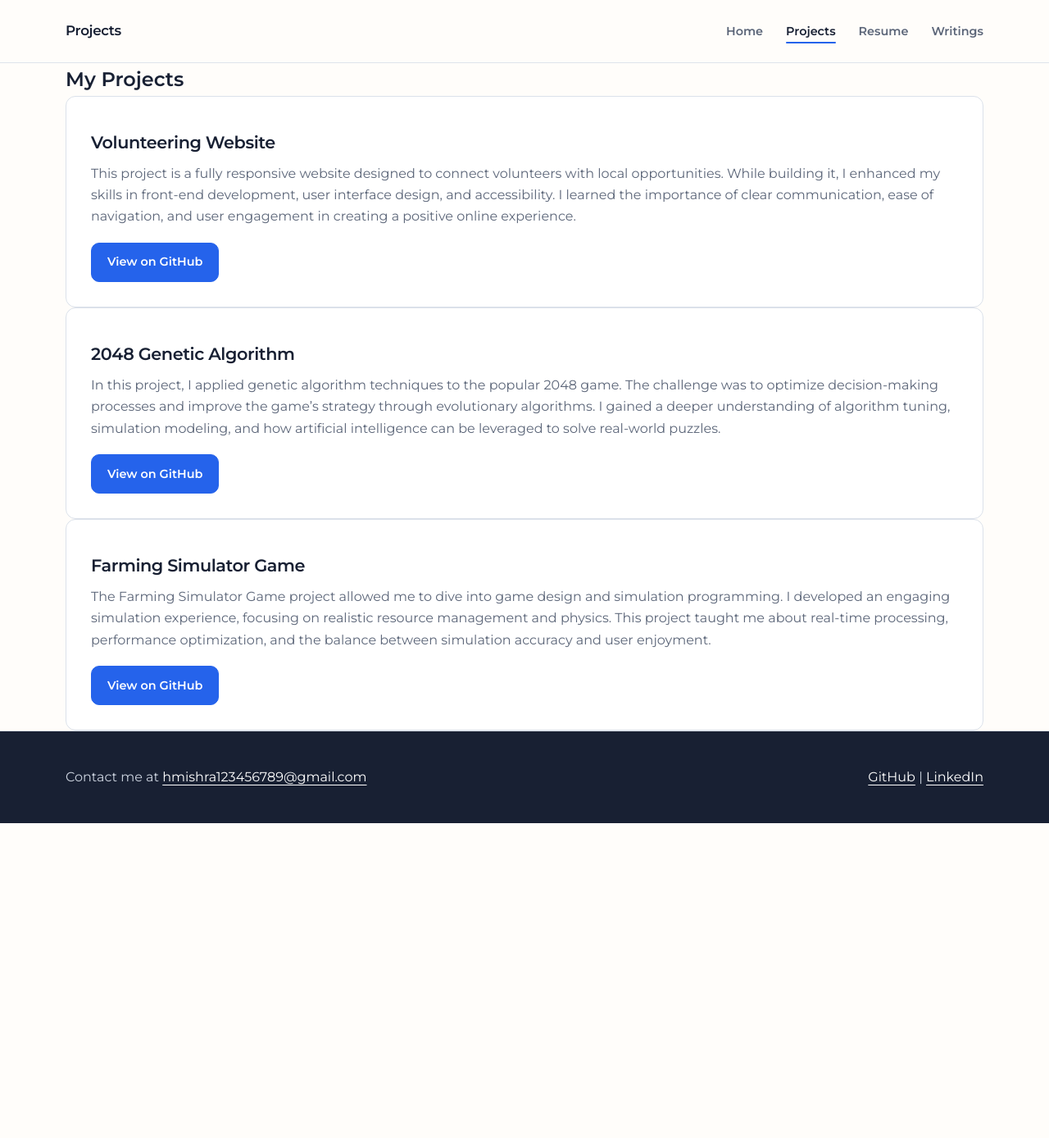
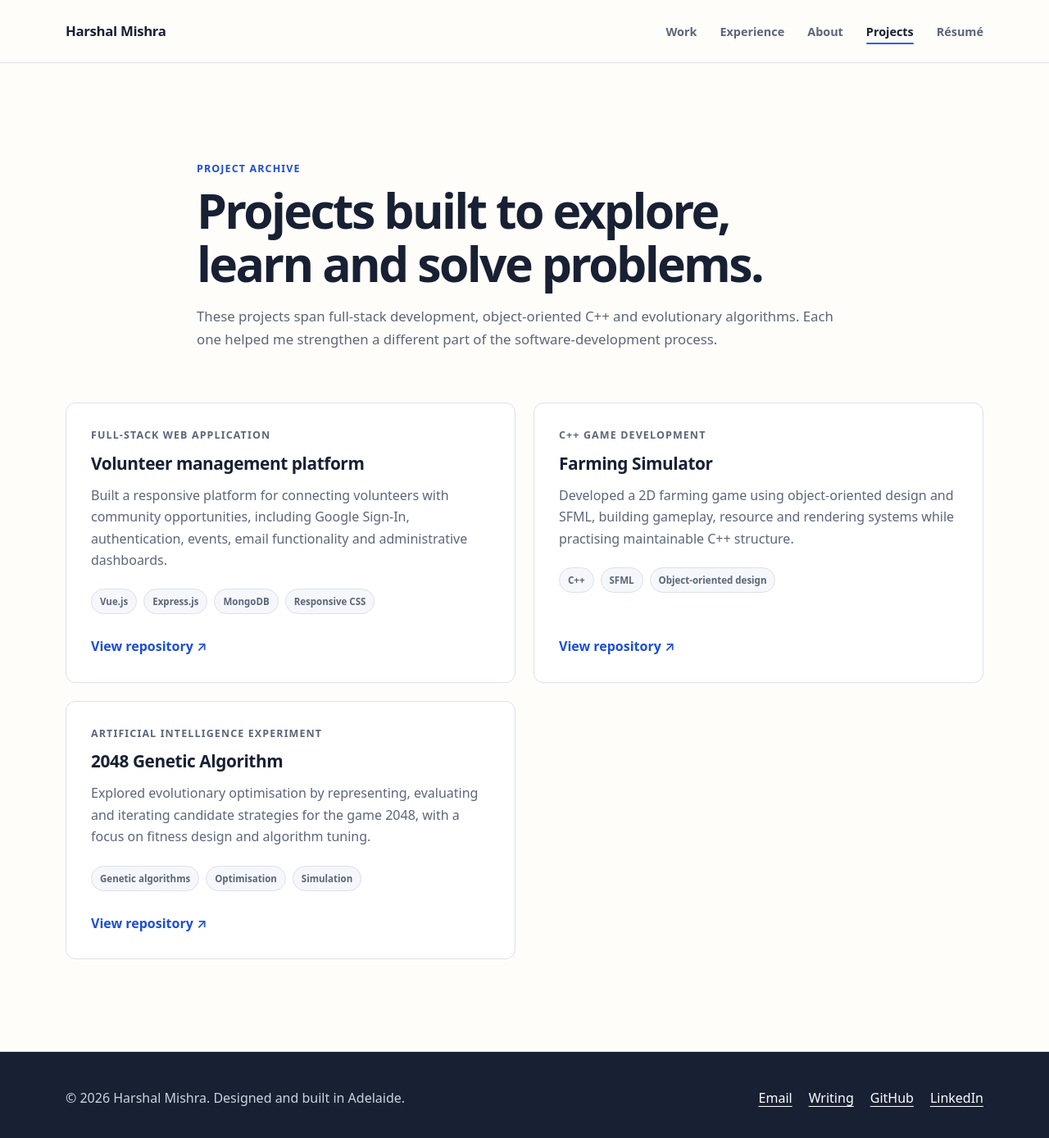
Before and after one commit to Harshalhellow/Harshalhellow.github.io, a plain HTML site: page projects.html in a window 1280 px wide. Shown: the whole page at 82% size. Before the commit the page ends 1004 px from the top, so only its background shows below. Drawn offline with Linux system fonts and the light colour scheme.

Commit message:
chore: polish copy, assets and metadata

```diff
--- a/projects.html
+++ b/projects.html
@@ -3,76 +3,139 @@
   <head>
     <meta charset="UTF-8" />
     <meta name="viewport" content="width=device-width, initial-scale=1" />
-    <title>Projects | Harshal Mishra Portfolio</title>
-    <link rel="preconnect" href="https://fonts.googleapis.com" />
-    <link rel="preconnect" href="https://fonts.gstatic.com" crossorigin />
-    <link
-      href="https://fonts.googleapis.com/css2?family=Montserrat:wght@400;600&display=swap"
-      rel="stylesheet"
+    <title>Projects | Harshal Mishra</title>
+    <meta
+      name="description"
+      content="Selected software engineering, full-stack development and artificial intelligence projects by Harshal Mishra."
     />
-    <link rel="stylesheet" href="styleshet.css" />
+    <meta name="theme-color" content="#fffdfa" />
+    <link rel="canonical" href="https://harshalhellow.github.io/projects.html" />
+    <link rel="stylesheet" href="styles.css" />
   </head>
   <body>
-    <header>
-      <div class="container header-container">
-        <h1>Projects</h1>
-        <nav>
+    <a class="skip-link" href="#main-content">Skip to main content</a>
+
+    <header class="site-header">
+      <div class="container nav-container">
+        <a class="brand" href="index.html" aria-label="Harshal Mishra, home">
+          Harshal Mishra
+        </a>
+        <nav aria-label="Primary navigation">
           <ul>
-            <li><a href="index.html">Home</a></li>
-            <li><a href="projects.html" class="active">Projects</a></li>
-            <li><a href="resume.html">Resume</a></li>
-            <li><a href="writings.html">Writings</a></li>
+            <li><a href="index.html#work">Work</a></li>
+            <li><a href="index.html#experience">Experience</a></li>
+            <li><a href="index.html#about">About</a></li>
+            <li><a href="projects.html" aria-current="page">Projects</a></li>
+            <li><a href="resume.html">Résumé</a></li>
           </ul>
         </nav>
       </div>
     </header>
 
-    <section id="projects">
-      <div class="container">
-        <h2>My Projects</h2>
-
-        <div class="project">
-          <h3>Volunteering Website</h3>
+    <main id="main-content">
+      <section class="page-hero">
+        <div class="container page-heading">
+          <p class="eyebrow">Project archive</p>
+          <h1>Projects built to explore, learn and solve problems.</h1>
           <p>
-            This project is a fully responsive website designed to connect volunteers with local opportunities. While building it, I enhanced my skills in front-end development, user interface design, and accessibility. I learned the importance of clear communication, ease of navigation, and user engagement in creating a positive online experience.
-          </p>
-          <p>
-            <a href="https://github.com/Harshalhellow/VolunteeringWebsite" target="_blank" class="btn">View on GitHub</a>
+            These projects span full-stack development, object-oriented C++ and
+            evolutionary algorithms. Each one helped me strengthen a different part of
+            the software-development process.
           </p>
         </div>
+      </section>
 
-        <div class="project">
-          <h3>2048 Genetic Algorithm</h3>
-          <p>
-            In this project, I applied genetic algorithm techniques to the popular 2048 game. The challenge was to optimize decision-making processes and improve the game’s strategy through evolutionary algorithms. I gained a deeper understanding of algorithm tuning, simulation modeling, and how artificial intelligence can be leveraged to solve real-world puzzles.
-          </p>
-          <p>
-            <a href="https://github.com/Harshalhellow/GenticAlgorithim2048" target="_blank" class="btn">View on GitHub</a>
-          </p>
+      <section class="page-section" aria-label="Project list">
+        <div class="container content-grid">
+          <article class="project">
+            <p class="card-label">Full-stack web application</p>
+            <h3>Volunteer management platform</h3>
+            <p>
+              Built a responsive platform for connecting volunteers with community
+              opportunities, including Google Sign-In, authentication, events, email
+              functionality and administrative dashboards.
+            </p>
+            <ul class="tag-list">
+              <li>Vue.js</li>
+              <li>Express.js</li>
+              <li>MongoDB</li>
+              <li>Responsive CSS</li>
+            </ul>
+            <a
+              class="card-link"
+              href="https://github.com/Harshalhellow/VolunteeringWebsite"
+              target="_blank"
+              rel="noopener noreferrer"
+              >View repository <span aria-hidden="true">↗</span></a
+            >
+          </article>
+
+          <article class="project">
+            <p class="card-label">C++ game development</p>
+            <h3>Farming Simulator</h3>
+            <p>
+              Developed a 2D farming game using object-oriented design and SFML,
+              building gameplay, resource and rendering systems while practising
+              maintainable C++ structure.
+            </p>
+            <ul class="tag-list">
+              <li>C++</li>
+              <li>SFML</li>
+              <li>Object-oriented design</li>
+            </ul>
+            <a
+              class="card-link"
+              href="https://github.com/Harshalhellow/Farming-Simulator-Game-"
+              target="_blank"
+              rel="noopener noreferrer"
+              >View repository <span aria-hidden="true">↗</span></a
+            >
+          </article>
+
+          <article class="project">
+            <p class="card-label">Artificial intelligence experiment</p>
+            <h3>2048 Genetic Algorithm</h3>
+            <p>
+              Explored evolutionary optimisation by representing, evaluating and
+              iterating candidate strategies for the game 2048, with a focus on
+              fitness design and algorithm tuning.
+            </p>
+            <ul class="tag-list">
+              <li>Genetic algorithms</li>
+              <li>Optimisation</li>
+              <li>Simulation</li>
+            </ul>
+            <a
+              class="card-link"
+              href="https://github.com/Harshalhellow/GenticAlgorithim2048"
+              target="_blank"
+              rel="noopener noreferrer"
+              >View repository <span aria-hidden="true">↗</span></a
+            >
+          </article>
         </div>
-
-        <div class="project">
-          <h3>Farming Simulator Game</h3>
-          <p>
-            The Farming Simulator Game project allowed me to dive into game design and simulation programming. I developed an engaging simulation experience, focusing on realistic resource management and physics. This project taught me about real-time processing, performance optimization, and the balance between simulation accuracy and user enjoyment.
-          </p>
-          <p>
-            <a href="https://github.com/Harshalhellow/Farming-Simulator-Game-" target="_blank" class="btn">View on GitHub</a>
-          </p>
-        </div>
-      </div>
-    </section>
+      </section>
+    </main>
 
     <footer>
       <div class="container footer-container">
-        <p>
-          Contact me at
-          <a href="mailto:hmishra123456789@gmail.com">hmishra123456789@gmail.com</a>
-        </p>
-        <p>
-          <a href="https://github.com/Harshalhellow" target="_blank">GitHub</a> |
-          <a href="https://www.linkedin.com/in/harshal-mishra-507b77187/" target="_blank">LinkedIn</a>
-        </p>
+        <p>© 2026 Harshal Mishra. Designed and built in Adelaide.</p>
+        <div class="footer-links">
+          <a href="mailto:hmishra123456789@gmail.com">Email</a>
+          <a href="writings.html">Writing</a>
+          <a
+            href="https://github.com/Harshalhellow"
+            target="_blank"
+            rel="noopener noreferrer"
+            >GitHub</a
+          >
+          <a
+            href="https://www.linkedin.com/in/harshal-mishra-507b77187/"
+            target="_blank"
+            rel="noopener noreferrer"
+            >LinkedIn</a
+          >
+        </div>
       </div>
     </footer>
   </body>
--- a/styleshet.css
+++ b/styles.css
@@ -30,8 +30,8 @@ body {
   min-height: 100vh;
   background: var(--color-paper);
   color: var(--color-ink);
-  font-family: "Montserrat", ui-sans-serif, system-ui, -apple-system, BlinkMacSystemFont,
-    "Segoe UI", sans-serif;
+  font-family: ui-sans-serif, system-ui, -apple-system, BlinkMacSystemFont, "Segoe UI",
+    sans-serif;
   line-height: 1.65;
   text-rendering: optimizeLegibility;
 }
@@ -568,6 +568,12 @@ footer {
   color: #fff;
 }
 
+.footer-links {
+  display: flex;
+  flex-wrap: wrap;
+  gap: 20px;
+}
+
 @media (max-width: 900px) {
   .home-section,
   .hero-section {
```
Also changed, not shown: index.html (+44 -13 lines), resume.html (+64 -34 lines), writings.html (+91 -58 lines), profile.webp (added), 5 other files.
